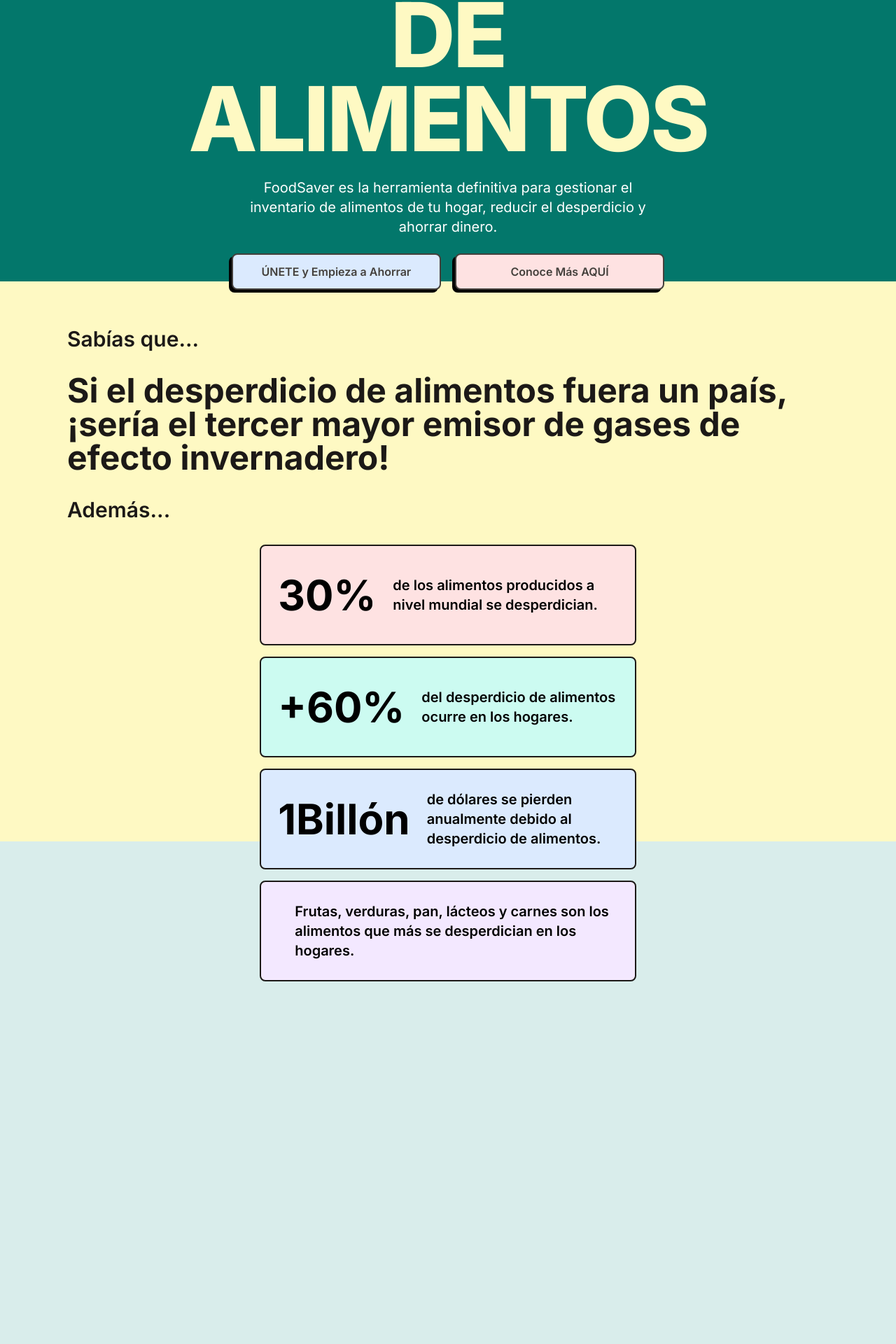
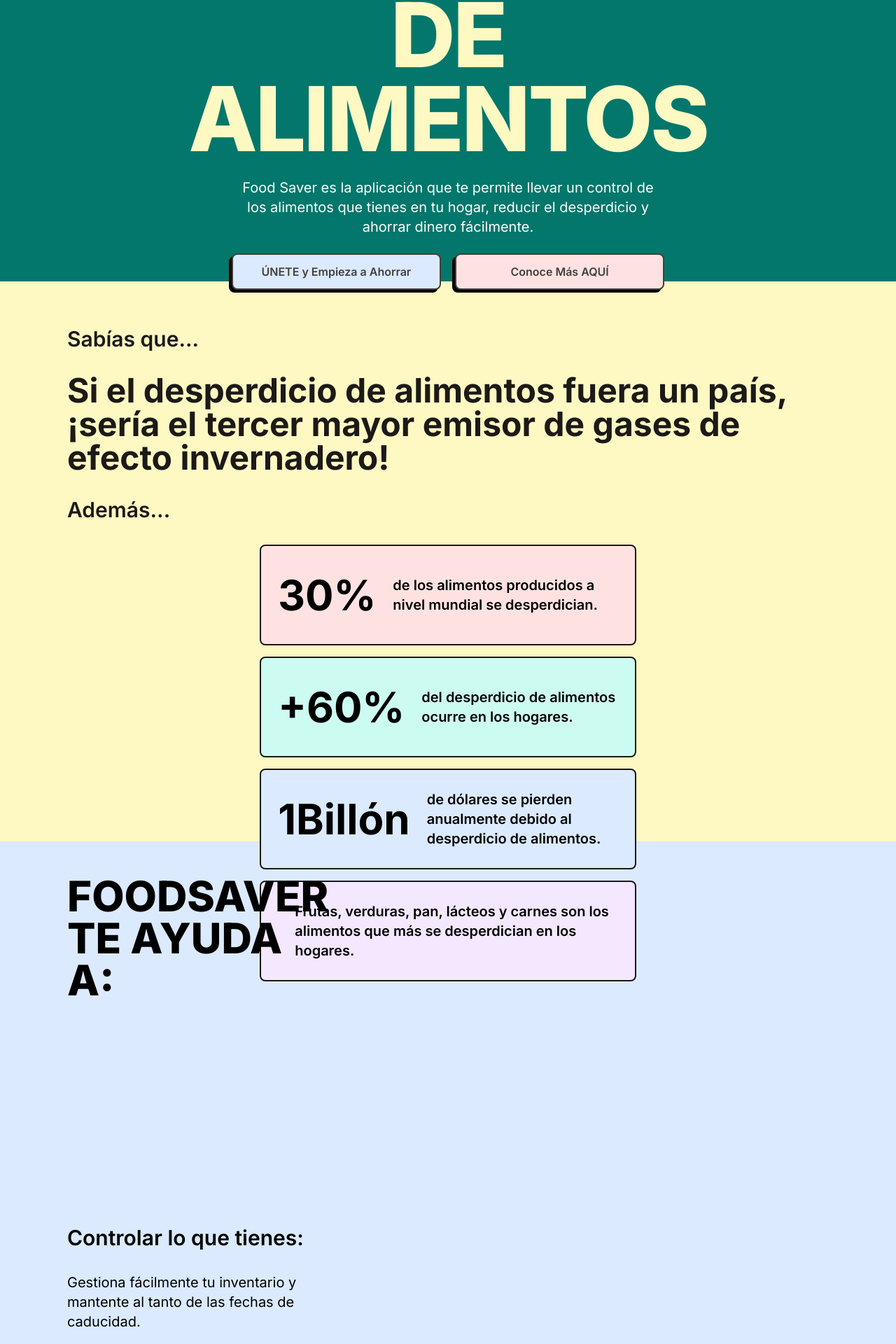
Before and after one commit to sandyFit/foodSaver, a React (Vite) app in the folder client/: page / in a window 1280 px wide. Shown: the part 398-2318 px from the top of the page at 70% size. Before the commit the page ends 1800 px from the top, so only its background shows below. Built offline with nearby package versions, Linux system fonts and the light colour scheme; no server answers; a web font is replaced by a local one.

Commit message:
feat(client): Implemented Features section in the landing page

```diff
--- a/client/package.json
+++ b/client/package.json
@@ -16,6 +16,7 @@
     "date-fn": "^0.0.2",
     "date-fns": "^4.1.0",
     "date-fns-tz": "^3.2.0",
+    "gsap": "^3.12.5",
     "react": "^18.3.1",
     "react-dom": "^18.3.1",
     "react-hot-toast": "^2.4.1",
--- /dev/null
+++ b/client/src/components/cards/FeaturesCard.jsx
@@ -0,0 +1,11 @@
+import React from 'react'
+
+const FeaturesCard = () => {
+    return (
+        <article className="w-full flex flex-col items-center gap-4">
+
+        </article>
+    )
+}
+
+export default FeaturesCard
--- /dev/null
+++ b/client/src/pages/Features.jsx
@@ -0,0 +1,27 @@
+import React from 'react'
+
+const Features = () => {
+    return (
+        <section className='bg-blue-100 w-full min-h-screen px-24'>
+
+            <div className="w-full grid grid-cols-2 gap-2 h-full">
+                <div className=" w-[68%] h-full flex flex-col">
+                    <h1 className='pt-12 uppercase text-6xl font-extrabold'>
+                        FoodSaver <br/> te ayuda a:
+                    </h1>
+                    <div className="flex flex-col justify-center mt-80">
+                        <h2 className="text-3xl font-semibold">Controlar lo que tienes:</h2>
+                        <p className="text-xl mt-8">
+                            Gestiona fácilmente tu inventario y mantente al tanto de las fechas de caducidad.
+                        </p>
+                    </div>
+                </div>
+                <div className="flex">
+
+                </div>
+            </div>
+        </section>
+    )
+}
+
+export default Features
--- a/client/src/pages/Hero.jsx
+++ b/client/src/pages/Hero.jsx
@@ -12,8 +12,8 @@
                         </h1>
                     </div>
                     <p className="w-2/3 text-xl text-[#fff] text-center">
-                        FoodSaver es la herramienta definitiva para gestionar el inventario de alimentos
-                        de tu hogar, reducir el desperdicio y ahorrar dinero.
+                        Food Saver es la aplicación que te permite llevar un control de los alimentos que tienes
+                        en tu hogar, reducir el desperdicio y ahorrar dinero fácilmente.
                     </p>
 
                     <div className="w-2/3 flex justify-center gap-5">
--- a/client/src/pages/Landing.jsx
+++ b/client/src/pages/Landing.jsx
@@ -2,6 +2,7 @@
 import Navbar from '../layouts/Navbar';
 import Hero from './Hero.jsx';
 import DidYouKnow from './DidYouKnow.jsx';
+import Features from './Features.jsx';
 
 const Landing = () => {
     return (
@@ -9,6 +10,7 @@
             <Navbar />
             <Hero />
             <DidYouKnow />
+            <Features />
         </section>
     );
 
```
Also changed, not shown: 1 other file (tests, documents, lock files or other folders).
